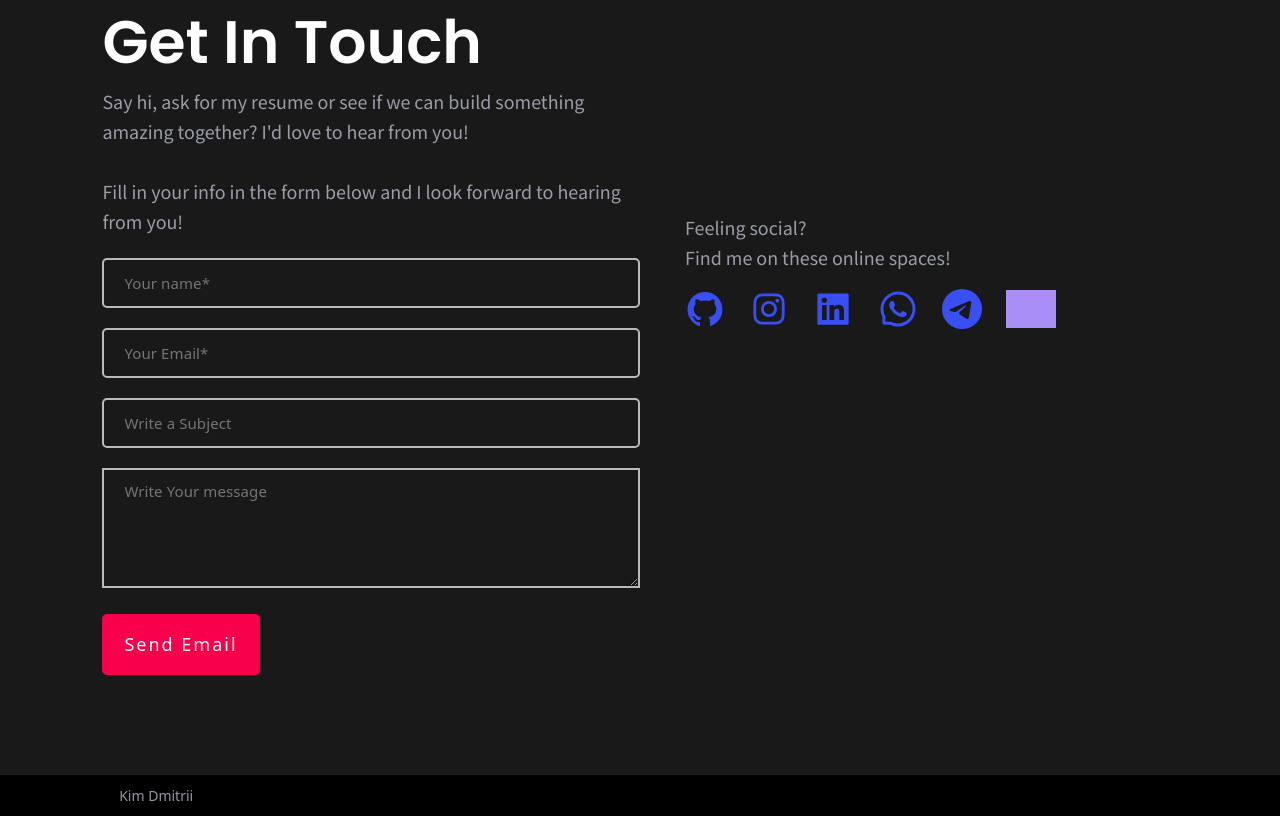
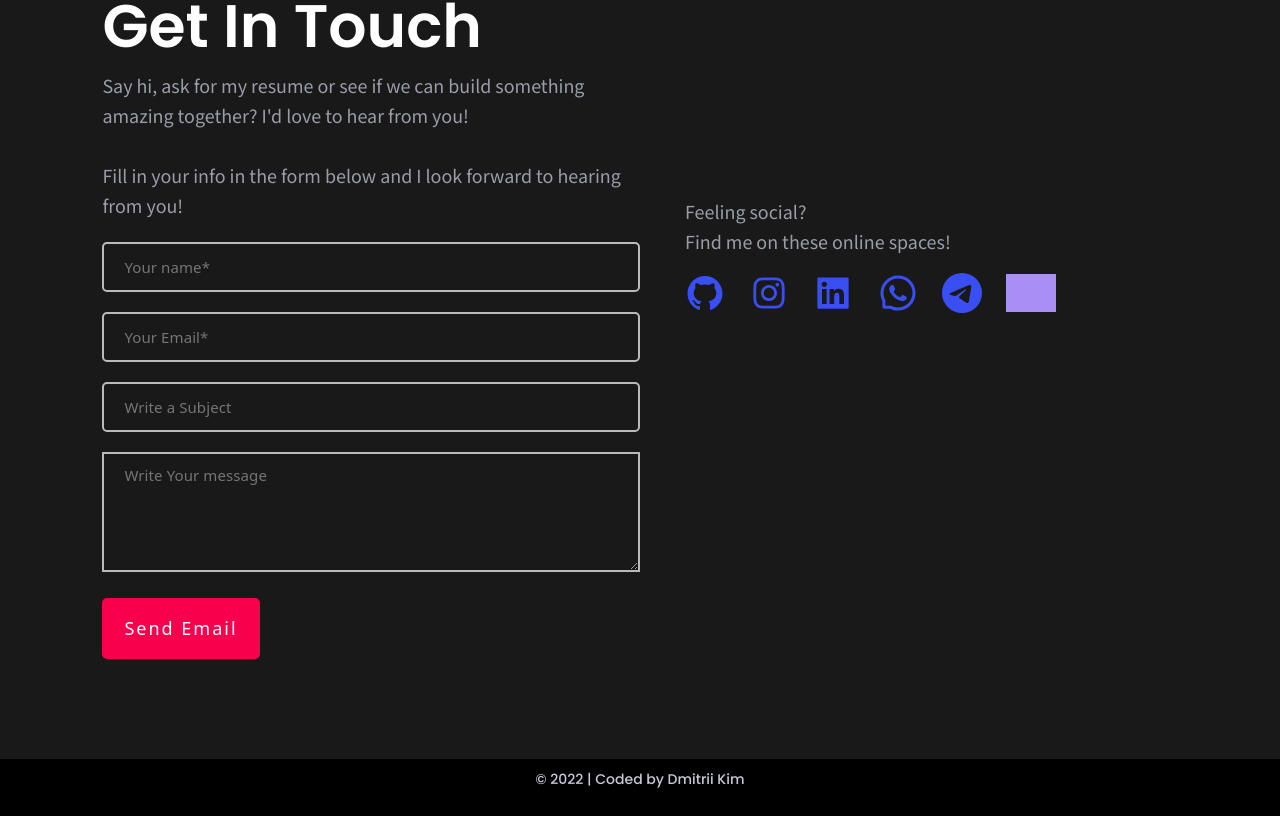
Before and after one commit to dkimd5/react-portfolio, a React (Create React App) app: page / in a window 1280 px wide. Shown: the part 4709-5525 px from the top of the page. Built offline with nearby package versions, Linux system fonts and the light colour scheme; grey boxes are pictures that could not be loaded.

Commit message:
Style footer, set margin bottom 0 for p, cause bt

```diff
--- a/src/App.css
+++ b/src/App.css
@@ -22,6 +22,7 @@ span{
 p{
   font-size: 16px;
   font-family: Poppins,sans-serif;
+  margin-bottom: 0;
 }
 
 a{
--- a/src/components/Footer/Footer.css
+++ b/src/components/Footer/Footer.css
@@ -1,10 +1,9 @@
 .footer {
-    padding: 10px 20px;
-    z-index: 100;
+    padding: 10px 0 10px;
 }
 
 .copyright {
     color: #c6c9d8;
     font-size: 14px;
-    opacity: 0.75;
+    text-align: center;
 }
--- a/src/components/Footer/Footer.js
+++ b/src/components/Footer/Footer.js
@@ -4,8 +4,8 @@ import "./Footer.css";
 function Footer() {
   return (
     <div className="footer">
-      <div className="section__container d__flex align__items__center justify__content__space__between pz-10">
-        <span className="copyright">Kim Dmitrii</span>
+      <div className="section__container">
+        <p className="copyright">© 2022 | Coded by Dmitrii Kim</p>
       </div>
     </div>
   );
```
